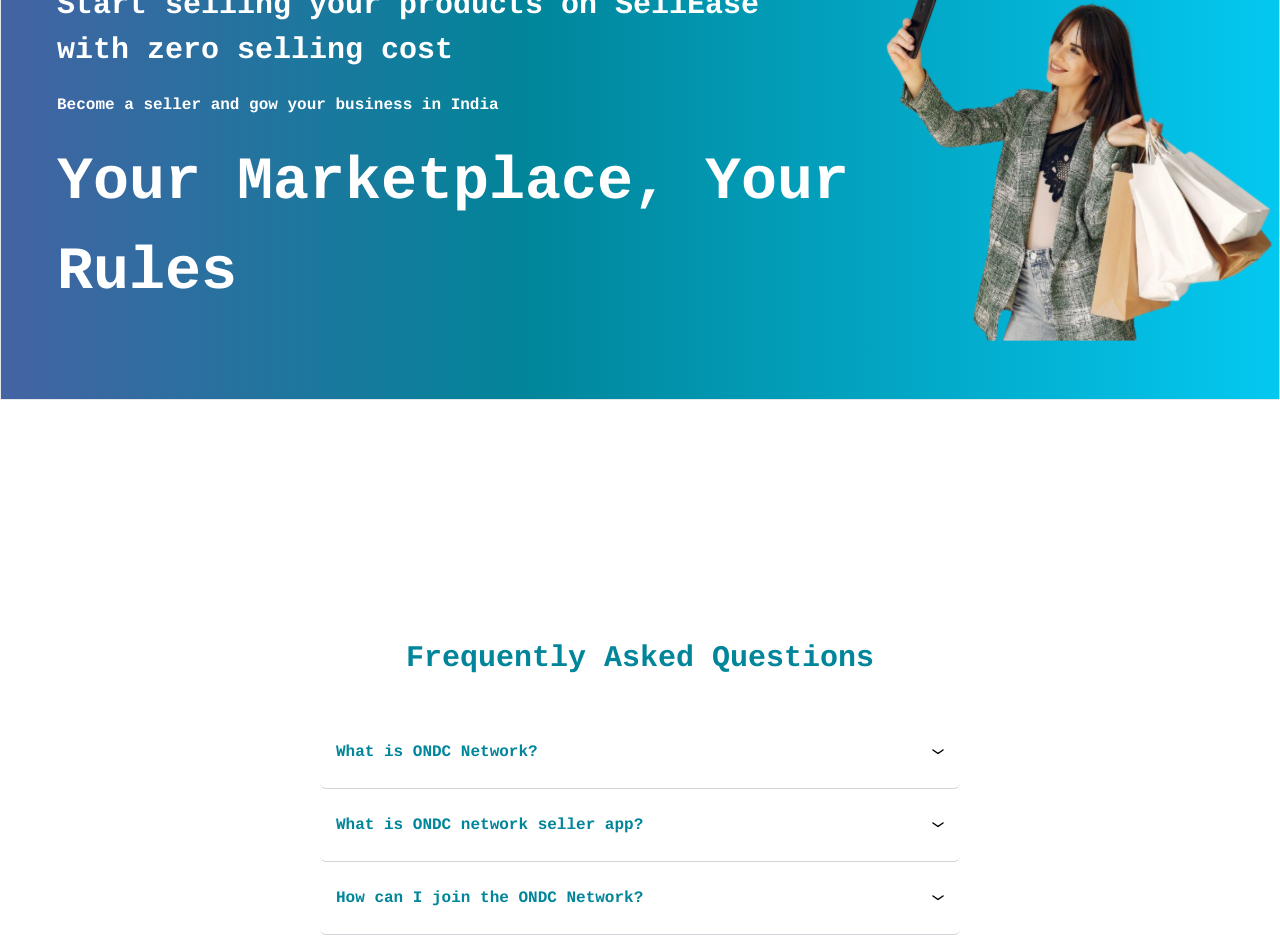
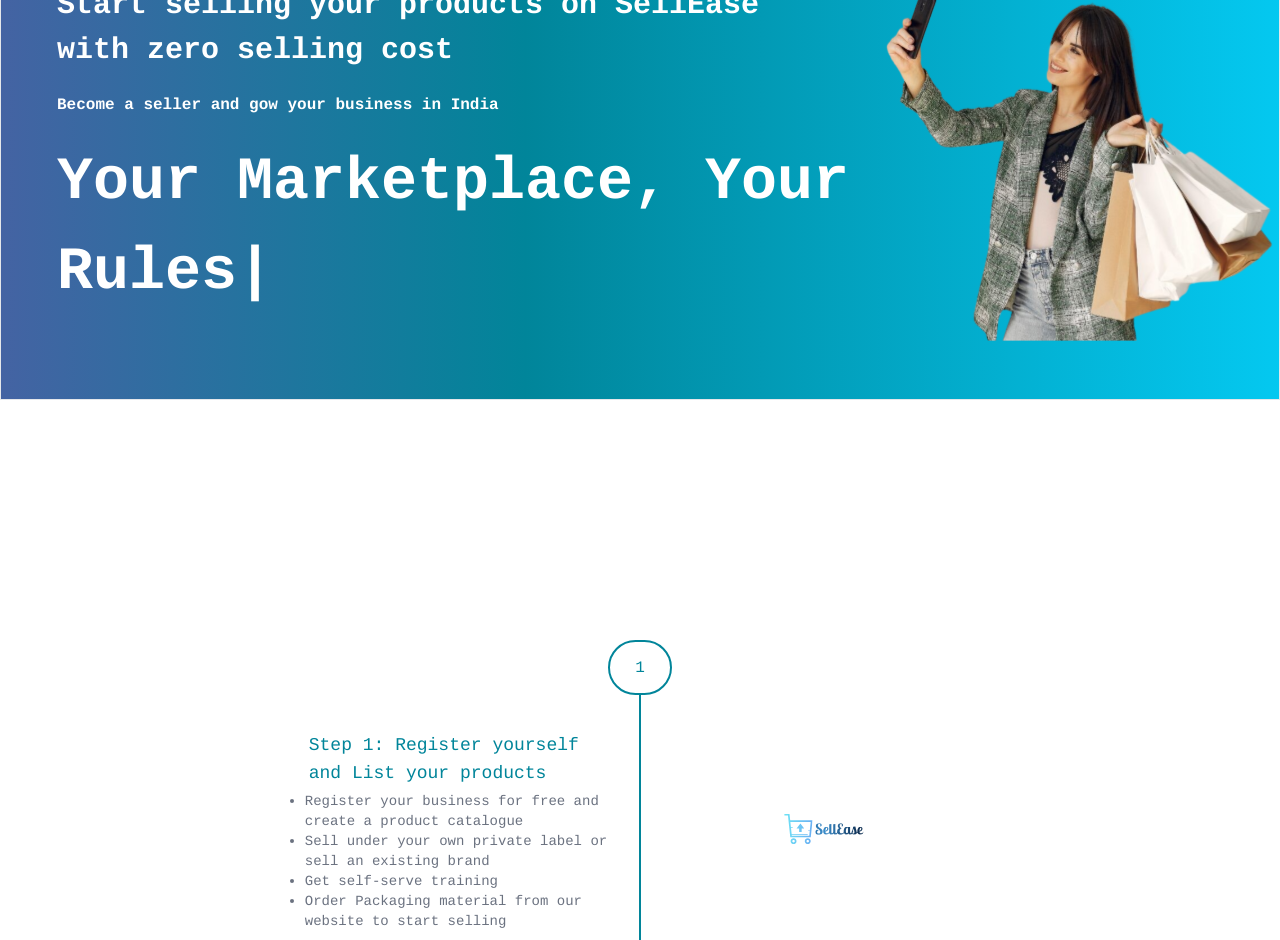
Before and after one commit to rahulc-kv/shopease-frontend, a React (Create React App) app: page /#/main-page in a window 1280 px wide. Shown: the part 160-1100 px from the top of the page. Built offline with nearby package versions, Linux system fonts and the light colour scheme; a web font is replaced by a local one.

Commit message:
Component/stepper (#2)
* Add stepper component

* Minor changes

```diff
--- /dev/null
+++ b/src/components/stepper/index.tsx
@@ -0,0 +1,83 @@
+import { SellEase } from "assets/icons";
+import React from "react";
+import { StepListing } from "./stepListing";
+
+export const Stepper: React.FC = () => {
+  return (
+    <div className="flex flex-col items-center w-full">
+      <div className="flex">
+        <StepListing
+          title="Step 1: Register yourself and List your products"
+          listItems={[
+            "Register your business for free and create a product catalogue",
+            "Sell under your own private label or sell an existing brand",
+            "Get self-serve training",
+            "Order Packaging material from our website to start selling",
+          ]}
+        />
+        <div className="flex flex-col items-center">
+          <div className="w-16 h-16 text-PRIMARY rounded-full flex items-center justify-center border-2 border-PRIMARY">
+            1
+          </div>
+          <div className="w-0.5 h-full bg-PRIMARY"></div>
+        </div>
+        <div className="flex items-center justify-center w-1/2">
+          <SellEase className="w-20" />
+        </div>
+      </div>
+      <div className="flex">
+        <div className="flex items-center justify-center w-1/2">
+          <SellEase className="w-20" />
+        </div>
+        <div className="flex flex-col items-center">
+          <div className="w-16 h-16 text-PRIMARY rounded-full flex items-center justify-center border-2 border-PRIMARY">
+            2
+          </div>
+          <div className="w-0.5 h-full bg-PRIMARY"></div>
+        </div>
+        <StepListing
+          title="Step 2: Register yourself and List your products"
+          listItems={[
+            "Get your documentation & cataloging done with ease from our Professional Services network across India",
+            "Increase your product visibility with high-quality product photo-shoot by our Partnered Photographers",
+          ]}
+        />
+      </div>
+      <div className="flex">
+        <StepListing
+          title="Step 3: Register yourself and List your products"
+          listItems={[
+            "Once listed, your products will be available to millions of users across India",
+            "Get orders and manage your online business via our Seller Panel and Seller Zone Mobile App",
+          ]}
+        />
+        <div className="flex flex-col items-center">
+          <div className="w-16 h-16 text-PRIMARY rounded-full flex items-center justify-center border-2 border-PRIMARY">
+            3
+          </div>
+          <div className="w-0.5 h-full bg-PRIMARY"></div>
+        </div>
+        <div className="flex items-center justify-center w-1/2">
+          <SellEase className="w-20" />
+        </div>
+      </div>
+      <div className="flex">
+        <div className="flex items-start justify-center w-1/2">
+          <SellEase className="w-20" />
+        </div>
+        <div className="flex flex-col items-center">
+          <div className="w-16 h-16 text-PRIMARY rounded-full flex items-center justify-center border-2 border-PRIMARY">
+            4
+          </div>
+        </div>
+        <StepListing
+          title="Step 4: Register yourself and List your products"
+          listItems={[
+            "Receive quick and hassle-free payments in your account once your orders are fulfilled",
+            "Expand your business with low interest & collateral-free loans",
+          ]}
+        />
+      </div>
+    </div>
+  );
+};
--- /dev/null
+++ b/src/components/stepper/stepListing.tsx
@@ -0,0 +1,22 @@
+import React from "react";
+
+interface StepListingProps {
+  title: string;
+  listItems: string[];
+}
+
+export const StepListing: React.FC<StepListingProps> = ({
+  title,
+  listItems,
+}) => {
+  return (
+    <div className="flex flex-col w-1/2 justify-center">
+      <div className="text-PRIMARY font-medium text-lg m-1">{title}</div>
+      <ul className="text-gray-500 font-normal text-sm list-disc">
+        {listItems?.map((listItem) => (
+          <li>{listItem}</li>
+        ))}
+      </ul>
+    </div>
+  );
+};
--- a/src/pages/MainPage.tsx
+++ b/src/pages/MainPage.tsx
@@ -5,6 +5,7 @@
 import React, { useState } from "react";
 
 import Accordian from "components/accordion/Accordian";
+import { Stepper } from "components/stepper";
 
 const MainPage = () => {
   const [openIndex, setOpenIndex] = useState(null);
@@ -47,6 +48,9 @@
           <Person height={500} width={500} />
         </div>
       </div>
+      <div>
+        <Stepper />
+      </div>
       <div className="flex flex-col mb-10 items-center text-[#01859A] text-3xl font-semibold">Frequently Asked Questions</div>
       <div className="flex flex-col items-center my-10">
         {accordion.map((faq, index) => (
--- a/tailwind.config.js
+++ b/tailwind.config.js
@@ -5,7 +5,8 @@
   theme: {
     extend: {
       colors: {
-        toryBlue: '#1746A2'
+        toryBlue: '#1746A2',
+        PRIMARY: '#01859A'
       },
       fontFamily: {
         fingerPaint: ['Finger Paint'],
```
Also changed, not shown: 1 other file (tests, documents, lock files or other folders).
